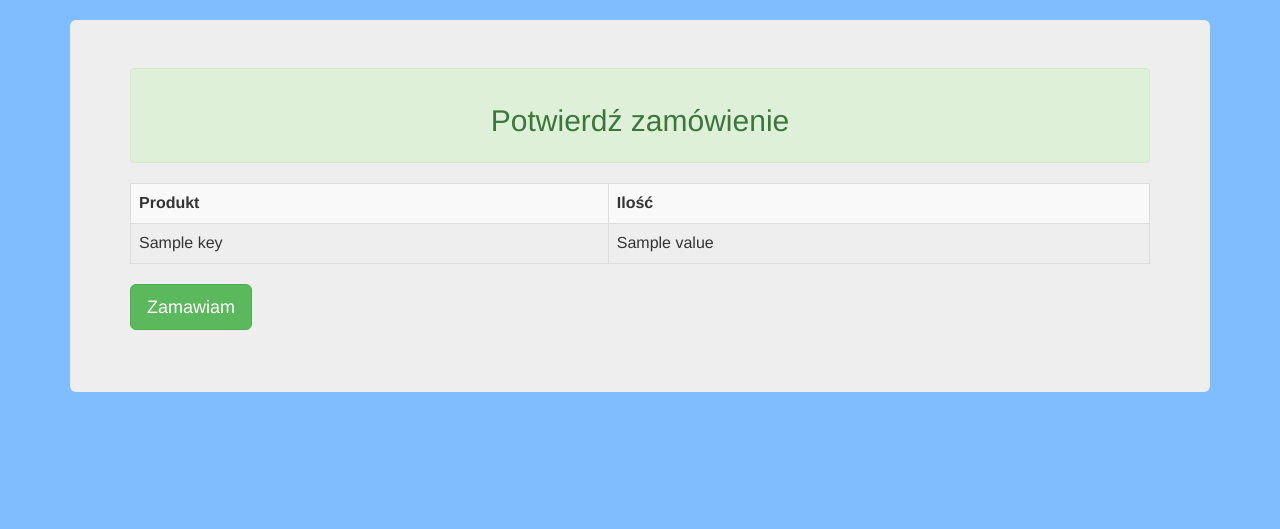
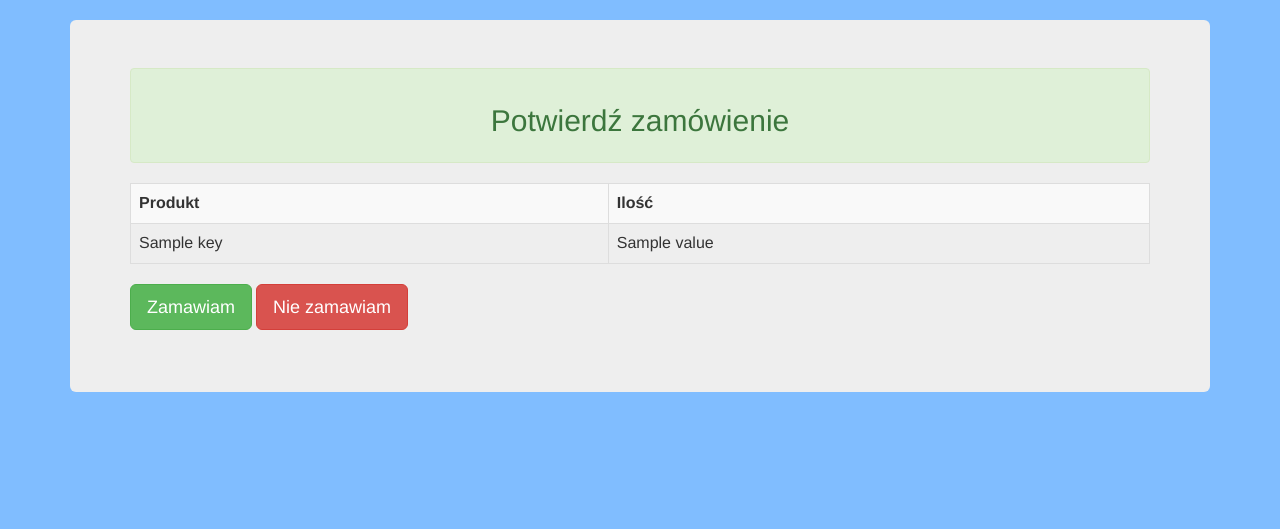
Before and after one commit to Viapunk/orderingSystem, a Django app: template templates/confirmation.html in a window 1280 px wide. Shown: the top 529 px of the page. Run offline with Django 3.2, Linux system fonts and the light colour scheme; the template is opened without the code that fills it: most values are stand-ins (such as "Sample title", 1, 10 or a date in 2020); some libraries are stand-ins or nearby versions.

Commit message:
Added cancelation of order.

```diff
--- a/orderingSystem/urls.py
+++ b/orderingSystem/urls.py
@@ -18,12 +18,11 @@ from django.urls import path
 from orders import views as order_views
 from django.conf import settings
 from django.conf.urls.static import static
-from django.views.generic.base import RedirectView
 
 urlpatterns = [
     path('', order_views.welcome_page),
     path('admin/', admin.site.urls),
     path('client/', order_views.show_articles),
-    path('client/orders/', order_views.orders_display_customers),
-    path('orders/', order_views.orders_display),
+    path('orders/', order_views.orders_display_customers),
+    path('client/orders/', order_views.orders_display),
 ] + static(settings.MEDIA_URL, document_root=settings.MEDIA_ROOT)
--- a/orders/forms.py
+++ b/orders/forms.py
@@ -5,5 +5,6 @@ class orderingForm(forms.Form):
     def __init__(self, *args, **kwargs):
         items = kwargs.pop('items')
         super(orderingForm, self).__init__(*args, **kwargs)
+
         for item in items:
             self.fields[item.name] = forms.IntegerField(label=item.image.url, required=False)
--- a/templates/confirmation.html
+++ b/templates/confirmation.html
@@ -36,8 +36,11 @@
                 </table>
                 <form action="." method="POST">
                     {% csrf_token %}
-                <button class="btn btn-success btn-lg" role="button" type="submit">
+                <button class="btn btn-success btn-lg" role="button" type="submit" name="Confirmation" value="Confirm">
                         Zamawiam
+                </button>
+                    <button class="btn btn-danger btn-lg" role="button" type="submit" name="Confirmation" value="Cancel">
+                        Nie zamawiam
                 </button>
                 </form>
 
--- a/templates/ordersDisplayCustomer.html
+++ b/templates/ordersDisplayCustomer.html
@@ -1,6 +1,6 @@
 <html>
 <head>
-    <meta http-equiv="refresh" content="5; URL=.">
+<meta http-equiv="refresh" content="5; URL=.">
 </head>
 <body>
 {% for order in orders_list %}
```
Also changed, not shown: orders/views.py (+21 -6 lines), 1 other file.
